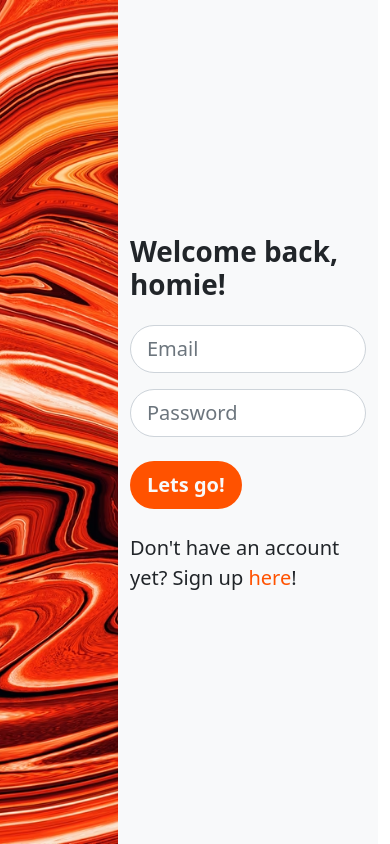
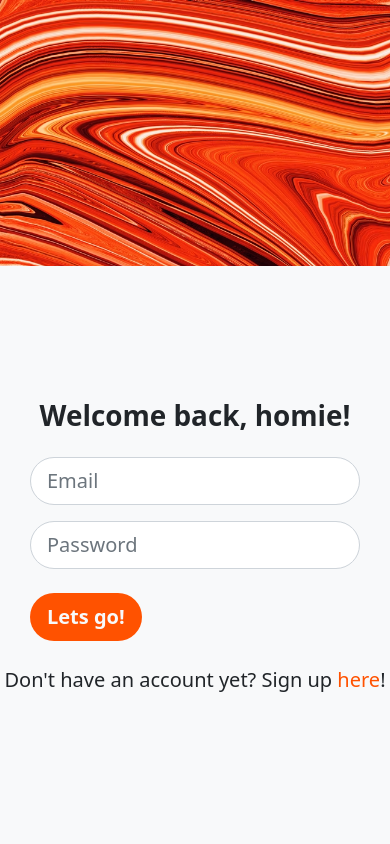
Before and after one commit to RJimenezTech/tweezer, a React (Create React App) app in the folder client/: page /login in a window 390 px wide. Built offline with nearby package versions, Linux system fonts and the light colour scheme.

Commit message:
login, signup responsive mobile friendly

```diff
--- a/client/src/pages/Login.js
+++ b/client/src/pages/Login.js
@@ -47,10 +47,11 @@ function Login() {
   };
 
   return (
-    <div className="row w-100 min-vh-100 bg-light">
-      <div className="col-4 bg-img"></div>
-      <div className="col-8">
-        <div className="h-100 d-flex flex-column align-items-center justify-content-center">
+    <>
+      <div className="row min-vh-100 bg-light">
+        <div className="col-lg-4 col-12 order-1 order-lg-1 bg-img"></div>
+        <div className="col-lg-8 col-12 order-2 order-lg-2">
+          <div className="h-100 d-flex flex-column align-items-center justify-content-center p-0">
             <h1 className="mb-4 fw-bold">Welcome back, homie!</h1>
             <form onSubmit={handleFormSubmit}>
               <input
@@ -73,8 +74,7 @@ function Login() {
               />
               <button
                 className="rounded-pill my-4 btn text-light fw-bold primary btn-lg"
-              type="submit"
-            >
+                type="submit">
                 Lets go!
               </button>
             </form>
@@ -89,6 +89,7 @@ function Login() {
         </div>
         {error && <div>Login failed</div>}
       </div>
+    </>
   );
 }
 
--- a/client/src/pages/Signup.js
+++ b/client/src/pages/Signup.js
@@ -39,9 +39,9 @@ const Signup = () => {
   };
 
   return (
-    <div className="row w-100 min-vh-100 bg-light">
-      <div className="col-4 bg-img"></div>
-      <div className="col-8">
+    <div className="row min-vh-100 bg-light">
+      <div className="col-lg-4 col-12 order-1 order-lg-1 bg-img"></div>
+      <div className="col-lg-8 col-12 order-2 order-lg-2">
         <div className="h-100 d-flex flex-column align-items-center justify-content-center">
           <h1 className="mb-4 fw-bold">Welcome!</h1>
           <form onSubmit={handleFormSubmit}>
@@ -74,8 +74,7 @@ const Signup = () => {
             />
             <button
               className="rounded-pill my-4 btn text-light fw-bold primary btn-lg"
-              type="submit"
-            >
+              type="submit">
               Lets go!
             </button>
           </form>
```
Lines whose indentation alone changed are shown as unchanged.
